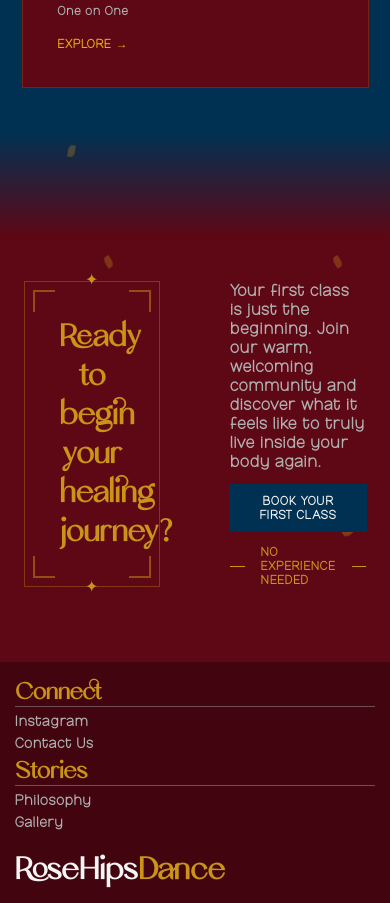
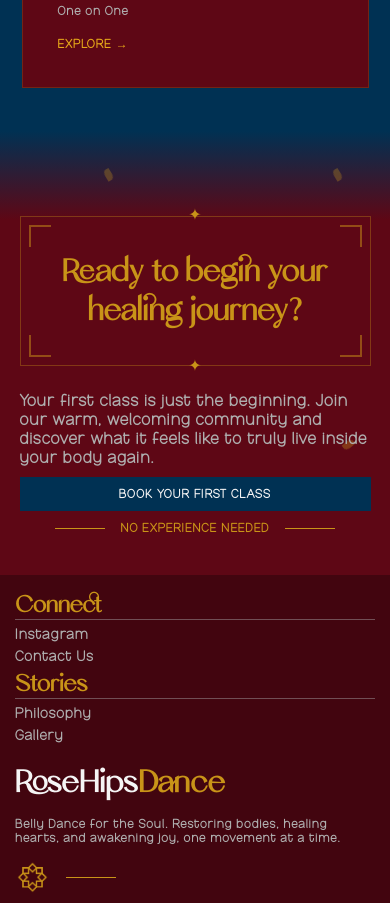
Before and after one commit to tpeschke/rose-hips-dance, a Next.js app: page / in a window 390 px wide. Shown: the part 2700-3603 px from the top of the page. Built offline with nearby package versions, Linux system fonts and the light colour scheme.

Commit message:
finished the mobile and tablet view for the home page

```diff
--- a/app/homeComponents/beginYourJourney/BeginYourJourney.css
+++ b/app/homeComponents/beginYourJourney/BeginYourJourney.css
@@ -124,10 +124,30 @@
 .begin-your-journey .journey-details {
   display: flex;
   flex-direction: column;
-  justify-content: space-between;
-  align-items: space-between;
+}
+
+.begin-your-journey .journey-details>* {
+  margin: 5px 0
 }
 
 .begin-your-journey .journey-details .small {
   font-size: 12px;
 }
+
+@media (max-width: 426px) {
+  .begin-your-journey {
+    flex-direction: column;
+    align-items: center;
+    padding: 75px 0 25px;
+  }
+
+  .begin-your-journey>div {
+    width: 90vw;
+    max-width: unset;
+    padding: 10px 5px
+  }
+
+  .begin-your-journey .journey-details>* {
+    margin: 5px 0
+  }
+}
```
Also changed, not shown: 1 other file (tests, documents, lock files or other folders).
